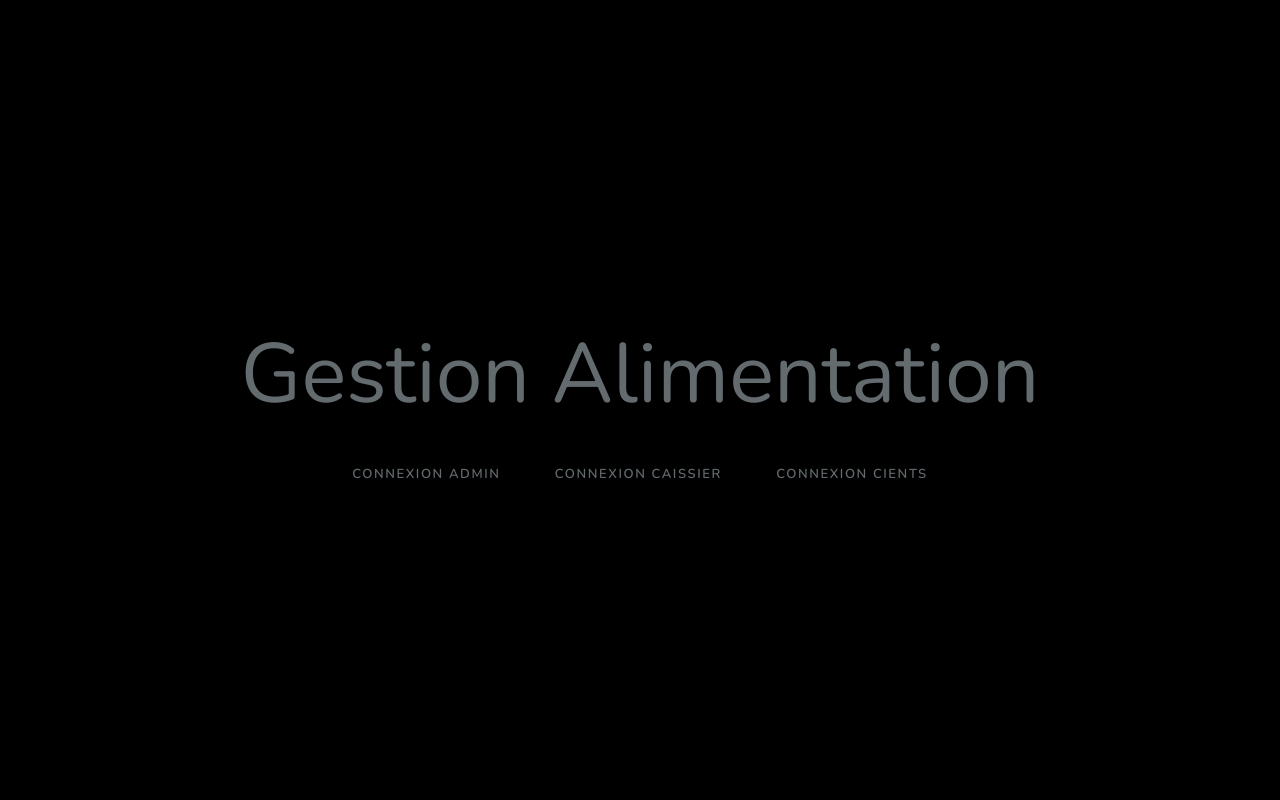
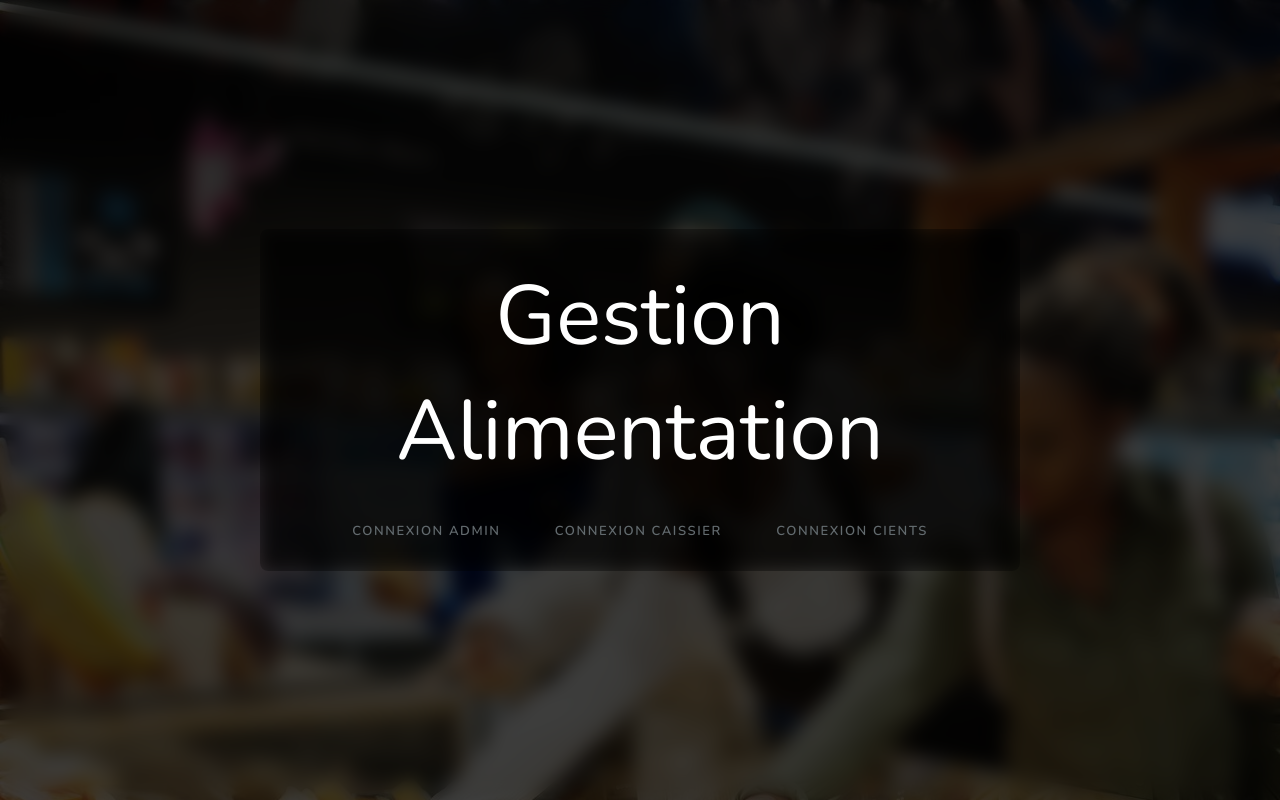
Before and after one commit to Pelpav/Alimentation-Management, a PHP site: page / in a window 1280 px wide. Run offline with PHP 8.4, Linux system fonts and the light colour scheme.

Commit message:
mise à jour acceuil

```diff
--- a/index.php
+++ b/index.php
@@ -14,10 +14,11 @@
     <style>
         html,
         body {
-            background-color: #000;
-            color: #636b6f;
+            background: url("pos/admin/assets/img/theme/acceuil.jpg") no-repeat;
+            background-color: black;
+            color: white;
             font-family: 'Nunito', sans-serif;
-            font-weight: 200;
+            font-weight: 500;
             height: 100vh;
             margin: 0;
         }
@@ -44,7 +45,26 @@
 
         .content {
             text-align: center;
+            width: 700px;
+            border-radius: 8px;
+            padding: 30px;
+            text-align: center;
+            backdrop-filter: blur(9px);
+            -webkit-backdrop-filter: blur(9px);
         }
+
+
+
+.overlay {
+    position: absolute;
+    top: 0;
+    left: 0;
+    width: 100%;
+    height: 100%;
+    background-color: rgba(0, 0, 0, 0.75); /* La dernière valeur (0.5) représente l'opacité (de 0 à 1) */
+                backdrop-filter: blur(10px);
+            -webkit-backdrop-filter: blur(10px);
+}
 
         .title {
             font-size: 84px;
@@ -67,7 +87,8 @@
 </head>
 
 <body>
-    <div class="flex-center position-ref full-height">
+    <div class="overlay">
+        <div class="flex-center position-ref full-height">
         <div class="content">
             <div class="title m-b-md">
                 Gestion Alimentation
@@ -80,6 +101,7 @@
             </div>
         </div>
     </div>
+    </div>
 </body>
 
 </html>
```
Also changed, not shown: pos/admin/assets/img/theme/acceuil.jpg (added).
